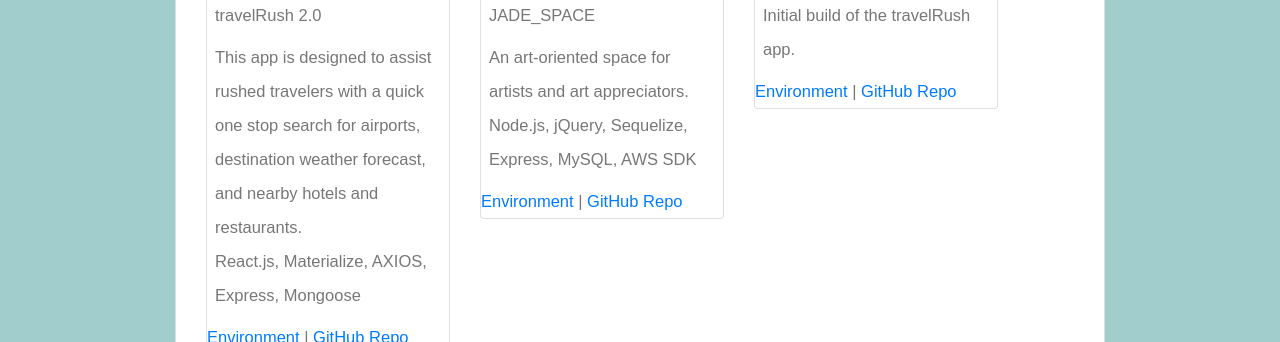
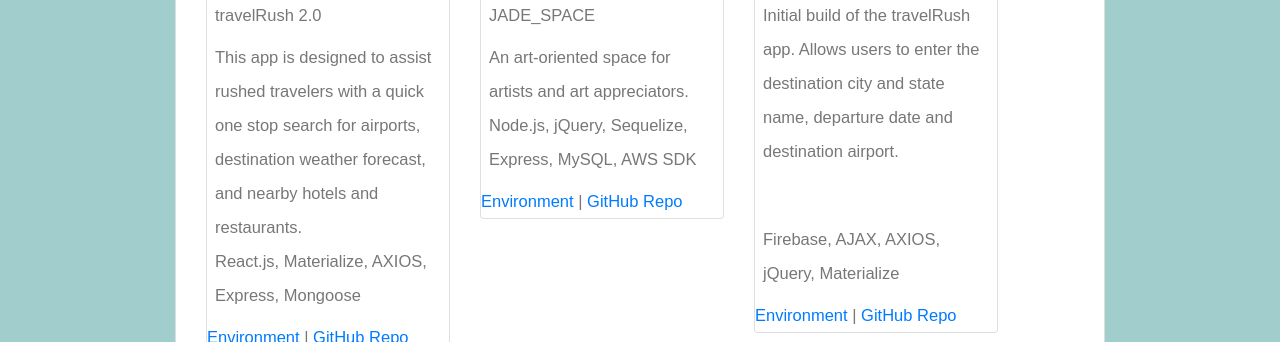
Before and after one commit to deltabear/Portfolio3.0, a website: page portfolio.html in a window 1280 px wide. Shown: the part 458-800 px from the top of the page. Drawn offline with nearby package versions, Linux system fonts and the light colour scheme.

Commit message:
Added technologies to travelRush card

```diff
--- a/portfolio.html
+++ b/portfolio.html
@@ -85,7 +85,8 @@
               <span class="card-title">travelRush</span>
             </div>
             <div class="card-content">
-              <p>Initial build of the travelRush app.</p>
+              <p>Initial build of the travelRush app. Allows users to enter the destination city and state name, departure date and destination airport.</p>
+                <br>Firebase, AJAX, AXIOS, jQuery, Materialize
             </div>
             <div class="card-action">
               <a href="https://mishel-t.github.io/travelRush/">Environment</a> |
```
